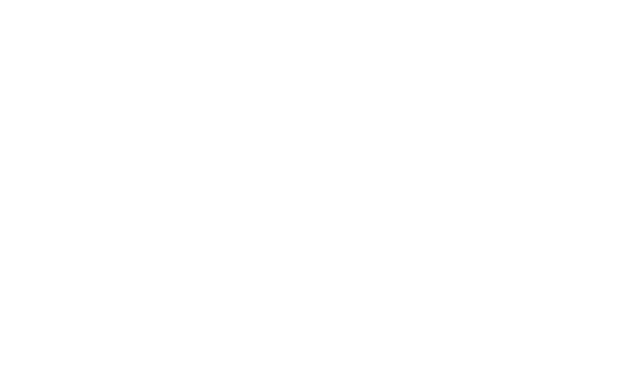
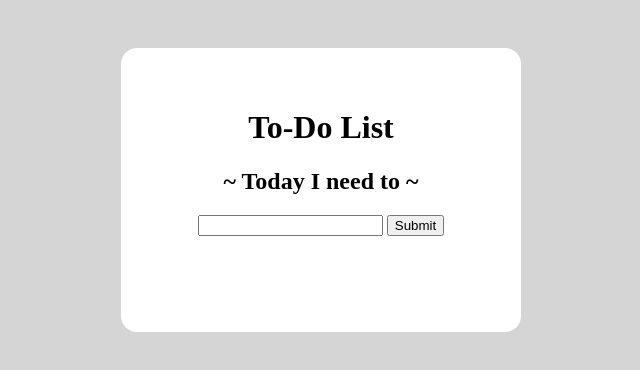
Before and after one commit to dts-kominfo-rea2a/challenge-08-idbarianto, a website: page index.html in a window 1280 px wide. Shown: the whole page, without its empty margins (319-959 px from the left). Drawn offline with Linux system fonts and the light colour scheme.

Commit message:
feat: jawaban kuis

```diff
--- a/index.html
+++ b/index.html
@@ -5,37 +5,104 @@
     <meta http-equiv="X-UA-Compatible" content="IE=edge" />
     <meta name="viewport" content="width=device-width, initial-scale=1.0" />
     <title>Challenge - DOM</title>
+
+    <style>
+
+      body {
+        margin-top: 3rem;
+        background-color: rgb(214, 213, 213);
+      }
+
+      #app {
+        max-width: 400px;
+        margin: auto;
+        background-color: white;
+        border-radius: 1em;
+        padding: 2.5rem 0 5rem;
+        text-align: center;
+      }
+
+      #todo-output {
+        margin: 1rem auto;
+      }
+
+      #todo-output li {
+        text-align: left;
+      }
+
+    </style>
+
   </head>
   <body>
     <div id="app">
+
       <!-- TODO: Buatlah sebuah header dengan id todo-title -->
+      <div id="todo-title"></div>
+
       <!-- TODO: Buatlah sebuah subtitle dengan id todo-subtitle -->
+      <div id="todo-subtitle"></div>
 
       <!-- Section: input -->
       <!-- TODO: Buatlah sebuah input bertipe text dengan id todo-input -->
+      <input type="text" id="todo-input" />
+
       <!-- TODO: Buatlah sebuah button dengan id todo-submit -->
+      <button id="todo-submit" type="button">Submit</button>
 
       <!-- Section output -->
       <!-- TODO: Buatlah sebuah <ul> dengan id todo-output -->
+      <ul id="todo-output"></ul>
+
     </div>
 
     <!-- ! Untuk tantangan ini, script jangan diubah ke external js yah ! -->
+
     <script>
+
       // TODO: Deklarasi variable sesuai dengan kebutuhan di sini
-      let button;
-      let input;
-      let output;
+      // let button;
+      // let input;
+      // let output;
+
+      let button = document.getElementById("todo-submit");
+      let input = document.getElementById("todo-input");
+      let output = document.getElementById("todo-output");
+
+      const app = document.getElementById("app");
+      const toDoTitle = document.getElementById("todo-title");
+      const toDoSubtitle = document.getElementById("todo-subtitle");
+      const title = document.createElement("h1");
+      const subtitle = document.createElement("h2");
+
+      title.innerHTML = "To-Do List";
+      subtitle.innerHTML = "~ Today I need to ~";
+      toDoTitle.append(title);
+      toDoSubtitle.append(subtitle);
+
 
       // TODO: Buatlah sebuah fungsi dengan nama fnClickHandler
       // Fungsi yang digunakan untuk menambahkan tulisan
       // Jangan ubah cara deklarasi fungsinya, cukup isi saja
-      function fnClickHandler(toDoItem) {}
+
+      function fnClickHandler(toDoItem) {
+        const li = document.createElement("li");
+        li.innerHTML = toDoItem;
+        output.append(li);
+        input.value = "";
+      }
 
       // TODO: register event onclick / addEventListener untuk button
       // akan menjalankan fungsi fnClickHandler
+      button.addEventListener("click", () => fnClickHandler(input.value));
 
       // TODO: register event onkeypress / addEventListener untuk input
       // sehingga saat di input ditekan enter akan menjalankan fungsi fnClickHandler juga
+      document.addEventListener("keypress", () => {
+        const keyCode = event.key;
+        if (keyCode == "Enter") {
+          fnClickHandler(input.value);
+        }
+      });
     </script>
   </body>
 </html>
```
